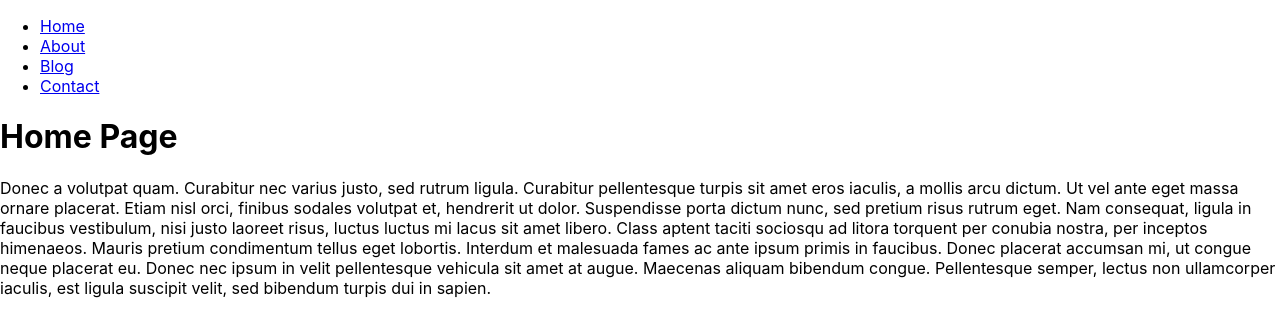
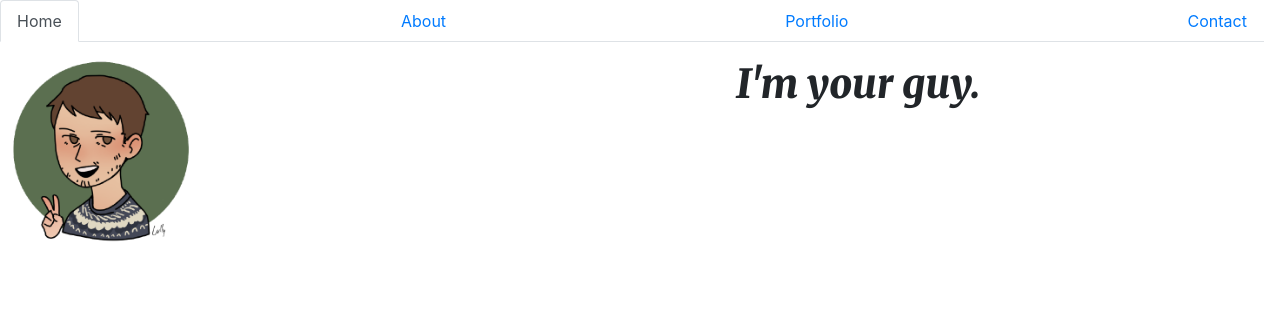
Before and after one commit to hthomas93/react-portfolio, a React (Create React App) app in the folder react-portfolio/: page / in a window 1280 px wide. Shown: the top 336 px of the page. Built offline with nearby package versions, Linux system fonts and the light colour scheme.

Commit message:
Cleaned some stuff up, working on basic styling and organization

```diff
--- a/react-portfolio/public/index.html
+++ b/react-portfolio/public/index.html
@@ -1,14 +1,12 @@
 <!DOCTYPE html>
 <html lang="en">
+
 <head>
   <meta charset="utf-8" />
   <link rel="icon" href="%PUBLIC_URL%/favicon.ico" />
   <meta name="viewport" content="width=device-width, initial-scale=1" />
   <meta name="theme-color" content="#000000" />
-    <meta
-      name="description"
-      content="Web site created using create-react-app"
-    />
+  <meta name="description" content="Web site created using create-react-app" />
   <link rel="apple-touch-icon" href="%PUBLIC_URL%/logo192.png" />
   <!--
       manifest.json provides metadata used when your web app is installed on a
@@ -24,8 +22,12 @@
       work correctly both with client-side routing and a non-root public URL.
       Learn how to configure a non-root public URL by running `npm run build`.
     -->
+  <link rel="stylesheet" href="https://stackpath.bootstrapcdn.com/bootstrap/4.3.1/css/bootstrap.min.css"
+    integrity="sha384-ggOyR0iXCbMQv3Xipma34MD+dH/1fQ784/j6cY/iJTQUOhcWr7x9JvoRxT2MZw1T" crossorigin="anonymous">
+  <link href="https://fonts.googleapis.com/css2?family=Merriweather:ital,wght@1,900&display=swap" rel="stylesheet">
   <title>React App</title>
 </head>
+
 <body>
   <noscript>You need to enable JavaScript to run this app.</noscript>
   <div id="root"></div>
@@ -39,5 +41,15 @@
       To begin the development, run `npm start` or `yarn start`.
       To create a production bundle, use `npm run build` or `yarn build`.
     -->
+  <script src="https://code.jquery.com/jquery-3.3.1.slim.min.js"
+    integrity="sha384-q8i/X+965DzO0rT7abK41JStQIAqVgRVzpbzo5smXKp4YfRvH+8abtTE1Pi6jizo"
+    crossorigin="anonymous"></script>
+  <script src="https://cdnjs.cloudflare.com/ajax/libs/popper.js/1.14.7/umd/popper.min.js"
+    integrity="sha384-UO2eT0CpHqdSJQ6hJty5KVphtPhzWj9WO1clHTMGa3JDZwrnQq4sF86dIHNDz0W1"
+    crossorigin="anonymous"></script>
+  <script src="https://stackpath.bootstrapcdn.com/bootstrap/4.3.1/js/bootstrap.min.js"
+    integrity="sha384-JjSmVgyd0p3pXB1rRibZUAYoIIy6OrQ6VrjIEaFf/nJGzIxFDsf4x0xIM+B07jRM"
+    crossorigin="anonymous"></script>
 </body>
+
 </html>
--- a/react-portfolio/src/components/About/About.css
+++ b/react-portfolio/src/components/About/About.css
@@ -0,0 +1,4 @@
+img {
+    height: 200px;
+    width: 200px;
+}
--- a/react-portfolio/src/components/About/About.js
+++ b/react-portfolio/src/components/About/About.js
@@ -1,10 +1,12 @@
 import React from "react";
+import "./About.css"
 
 function About() {
     return (
         <div>
             <h1>About Me</h1>
             <h1>Harrison Thomas</h1>
+            <img src={require(`../../../src/me.jpg`)}></img>
             <p>
                 I am a web developer from Austin, Texas. I specialize in using the MERN stack to create mobile-first, aesthetically principled and functional apps. I bring a multidisciplinary approach to programming with a professional background in restaurant management and an education in English. I am seeking a positions where I can improve both my leadership and programming skills in a fast-paced and challenging work environment.
             </p>
@@ -13,8 +15,8 @@ function About() {
                 <li>JavaScript</li>
                 <li>HTML</li>
                 <li>CSS</li>
+                <li>React</li>
                 <li>jQuery</li>
-                <li>React</li>
             </ul>
             <p>
                 My hobbies beyond work include reading, writing, watching films and fitness.
--- a/react-portfolio/src/components/Contact/Contact.js
+++ b/react-portfolio/src/components/Contact/Contact.js
@@ -3,19 +3,8 @@ import React from "react";
 function Blog() {
     return (
         <div>
-            <h1>Blog Page</h1>
-            <p>
-                Donec a volutpat quam. Curabitur nec varius justo, sed rutrum ligula. Curabitur pellentesque
-                turpis sit amet eros iaculis, a mollis arcu dictum. Ut vel ante eget massa ornare placerat.
-                Etiam nisl orci, finibus sodales volutpat et, hendrerit ut dolor. Suspendisse porta dictum
-                nunc, sed pretium risus rutrum eget. Nam consequat, ligula in faucibus vestibulum, nisi
-                justo laoreet risus, luctus luctus mi lacus sit amet libero. Class aptent taciti sociosqu ad
-                litora torquent per conubia nostra, per inceptos himenaeos. Mauris pretium condimentum
-                tellus eget lobortis. Interdum et malesuada fames ac ante ipsum primis in faucibus. Donec
-                placerat accumsan mi, ut congue neque placerat eu. Donec nec ipsum in velit pellentesque
-                vehicula sit amet at augue. Maecenas aliquam bibendum congue. Pellentesque semper, lectus
-                non ullamcorper iaculis, est ligula suscipit velit, sed bibendum turpis dui in sapien.
-      </p>
+            <h1>Contact Page</h1>
+
         </div>
     );
 }
--- a/react-portfolio/src/components/Home/Home.css
+++ b/react-portfolio/src/components/Home/Home.css
@@ -0,0 +1,11 @@
+.welcome {
+    padding-top: 10px;
+    justify-content: center;
+    display:flex;
+    font-family: 'Merriweather', serif;
+    font-size: xx-large;
+}
+
+html, body {
+    height: 100%;
+}
--- a/react-portfolio/src/components/Home/Home.js
+++ b/react-portfolio/src/components/Home/Home.js
@@ -1,21 +1,17 @@
 import React from "react";
+import "./Home.css";
 
 function Home() {
     return (
         <div>
-            <h1>Home Page</h1>
-            <p>
-                Donec a volutpat quam. Curabitur nec varius justo, sed rutrum ligula. Curabitur pellentesque
-                turpis sit amet eros iaculis, a mollis arcu dictum. Ut vel ante eget massa ornare placerat.
-                Etiam nisl orci, finibus sodales volutpat et, hendrerit ut dolor. Suspendisse porta dictum
-                nunc, sed pretium risus rutrum eget. Nam consequat, ligula in faucibus vestibulum, nisi
-                justo laoreet risus, luctus luctus mi lacus sit amet libero. Class aptent taciti sociosqu ad
-                litora torquent per conubia nostra, per inceptos himenaeos. Mauris pretium condimentum
-                tellus eget lobortis. Interdum et malesuada fames ac ante ipsum primis in faucibus. Donec
-                placerat accumsan mi, ut congue neque placerat eu. Donec nec ipsum in velit pellentesque
-                vehicula sit amet at augue. Maecenas aliquam bibendum congue. Pellentesque semper, lectus
-                non ullamcorper iaculis, est ligula suscipit velit, sed bibendum turpis dui in sapien.
-      </p>
+            <div className="row">
+                <div className="col-md-4">
+                    <img src={require(`../../../src/meicon.png`)}></img>
+                </div>
+                <div className="col-md-8 welcome">
+                    <h1>I'm your guy.</h1>
+                </div>
+            </div>
         </div>
     );
 }
--- a/react-portfolio/src/components/NavTabs/NavTabs.css
+++ b/react-portfolio/src/components/NavTabs/NavTabs.css
@@ -0,0 +1,16 @@
+.nav {
+    list-style-type: none;
+    justify-content: space-between;
+    display:flex;
+    margin-right: 16px;
+}
+
+.nav-item {
+    float:left;
+}
+
+.navbar-top {
+    display:block;
+    width: 100%;
+    height: 50px;
+}
--- a/react-portfolio/src/components/NavTabs/NavTabs.js
+++ b/react-portfolio/src/components/NavTabs/NavTabs.js
@@ -1,44 +1,48 @@
 import React from "react";
 import { Link, useLocation } from "react-router-dom";
+import "./NavTabs.css"
 
 function NavTabs() {
-    // We'll go into the Hooks API later, for now, we are just using some code
-    // from the react-router docs (https://reacttraining.com/react-router/web/api/Hooks/uselocation)
-    // This allows the component to check the route any time the user uses a link to navigate.
     const location = useLocation();
 
     return (
+        <div className="navbar-top">
             <ul className="nav nav-tabs">
+                {/* Home Nav Item */}
                 <li className="nav-item">
                     <Link to="/" className={location.pathname === "/" ? "nav-link active" : "nav-link"}>
                         Home
                 </Link>
                 </li>
+
+                {/* About Nav Item */}
                 <li className="nav-item">
                     <Link
                         to="/about"
-                    className={location.pathname === "/about" ? "nav-link active" : "nav-link"}
-                >
+                        className={location.pathname === "/about" ? "nav-link active" : "nav-link"}>
                         About
                 </Link>
                 </li>
+
+                {/* Portfolio Nav Item */}
                 <li className="nav-item">
                     <Link
                         to="/portfolio"
-                    className={location.pathname === "/portfolio" ? "nav-link active" : "nav-link"}
-                >
-                    Blog
+                        className={location.pathname === "/portfolio" ? "nav-link active" : "nav-link"}>
+                        Portfolio
                 </Link>
                 </li>
+
+                {/* Contact Nav Item */}
                 <li className="nav-item">
                     <Link
                         to="/contact"
-                    className={location.pathname === "/contact" ? "nav-link active" : "nav-link"}
-                >
+                        className={location.pathname === "/contact" ? "nav-link active" : "nav-link"}>
                         Contact
                 </Link>
                 </li>
             </ul>
+        </div>
     );
 }
 
--- a/react-portfolio/src/components/Portfolio/Portfolio.js
+++ b/react-portfolio/src/components/Portfolio/Portfolio.js
@@ -3,19 +3,7 @@ import React from "react";
 function Blog() {
     return (
         <div>
-            <h1>Blog Page</h1>
-            <p>
-                Donec a volutpat quam. Curabitur nec varius justo, sed rutrum ligula. Curabitur pellentesque
-                turpis sit amet eros iaculis, a mollis arcu dictum. Ut vel ante eget massa ornare placerat.
-                Etiam nisl orci, finibus sodales volutpat et, hendrerit ut dolor. Suspendisse porta dictum
-                nunc, sed pretium risus rutrum eget. Nam consequat, ligula in faucibus vestibulum, nisi
-                justo laoreet risus, luctus luctus mi lacus sit amet libero. Class aptent taciti sociosqu ad
-                litora torquent per conubia nostra, per inceptos himenaeos. Mauris pretium condimentum
-                tellus eget lobortis. Interdum et malesuada fames ac ante ipsum primis in faucibus. Donec
-                placerat accumsan mi, ut congue neque placerat eu. Donec nec ipsum in velit pellentesque
-                vehicula sit amet at augue. Maecenas aliquam bibendum congue. Pellentesque semper, lectus
-                non ullamcorper iaculis, est ligula suscipit velit, sed bibendum turpis dui in sapien.
-      </p>
+            <h1>Portfolio Page</h1>
         </div>
     );
 }
```
Also changed, not shown: react-portfolio/src/meicon.png (added). Lines whose indentation alone changed are shown as unchanged.
